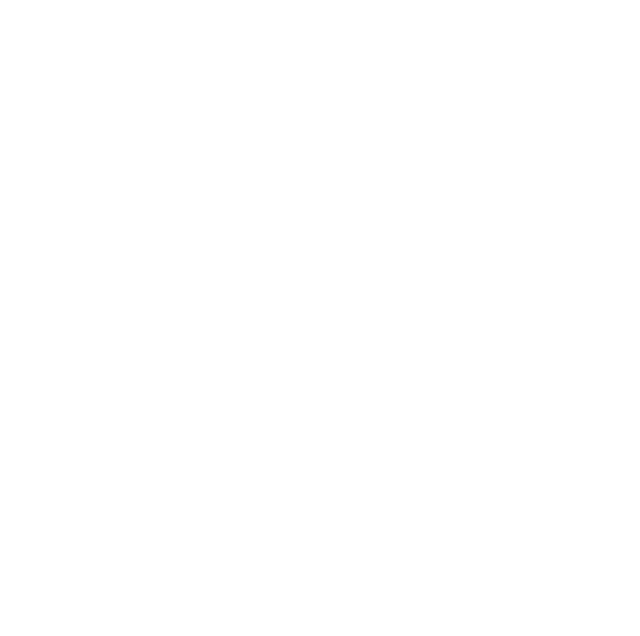
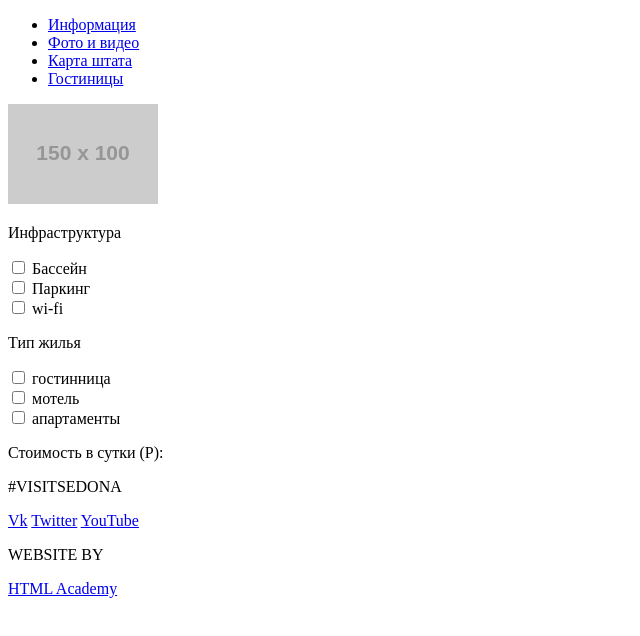
Before and after one commit to OliaErmak/315091-sedona, a plain HTML site: page inner.html in a window 1280 px wide. Shown: the whole page, without its empty margins (0-640 px from the left). Drawn offline with Linux system fonts and the light colour scheme; placeholder pictures from the web are drawn by us.

Commit message:
Правки и начало второй стр. Разметка

```diff
--- a/inner.html
+++ b/inner.html
@@ -0,0 +1,83 @@
+<!DOCTYPE html>
+<html lang="ru">
+  <head>
+    <meta charset="utf-8">
+    <title>HTML Academy: Седона</title>
+  </head>
+
+  <header class="main-header">
+    <div class="container">
+      <nav class="main-navigation">
+        <ul>
+          <li>
+            <a href="#">Информация</a>
+          </li>
+          <li>
+            <a href="#">Фото и видео</a>
+          </li>
+          <li>
+            <a href="#">Карта штата</a>
+          </li>
+          <li>
+            <a href="#">Гостиницы</a>
+          </li>
+        </ul>
+        <div class="navigation-logo">
+          <img src="http://placehold.it/150x100" alt="Ведет на главную страницу">
+        </div>
+      </nav>
+    </div>
+  </header>
+
+  <body>
+    <div class="choose">
+      <div class="infrastructure">
+        <form action="#" method="post">
+          <p>Инфраструктура</p>
+          <input type="checkbox" name="swimming-pool" id="swimming-pool">
+          <label for="swimming-pool">Бассейн</label><br>
+
+          <input type="checkbox" name="parking" id="parking">
+          <label for="parking">Паркинг</label><br>
+
+          <input type="checkbox" name="wi-fi" id="wi-fi">
+          <label for="wi-fi">wi-fi</label>
+        </form>
+      </div>
+      <div class="choose">
+        <form action="#" method="post">
+          <p>Тип жилья</p>
+          <input type="checkbox" name="hostel" id="hostel">
+          <label for="hostel">гостинница</label><br>
+
+          <input type="checkbox" name="motel" id="motel">
+          <label for="motel">мотель</label><br>
+
+          <input type="checkbox" name="apartments" id="apartments">
+          <label for="apartments">апартаменты</label>
+        </form>
+      </div>
+      <div>
+        <p>Стоимость в сутки (Р):</p>
+
+      </div>
+    </div>
+  <body>
+
+  <footer>
+  <div class="hashtag">
+    <p>#VISITSEDONA</p>
+  </div>
+    <section class="sns">
+      <a class="btn-vk" href="#">Vk</a>
+      <a class="btn-twitter" href="#">Twitter</a>
+      <a class="btn-youtube" href="#">YouTube</a>
+    </section>
+
+    <section class="btn-htmlacademy">
+      <p>WEBSITE BY</p>
+      <a href="https://htmlacademy.ru/">HTML Academy</a>
+    </section>
+  </footer>
+
+  <html>
```
Also changed, not shown: index.html (+18 -13 lines).
